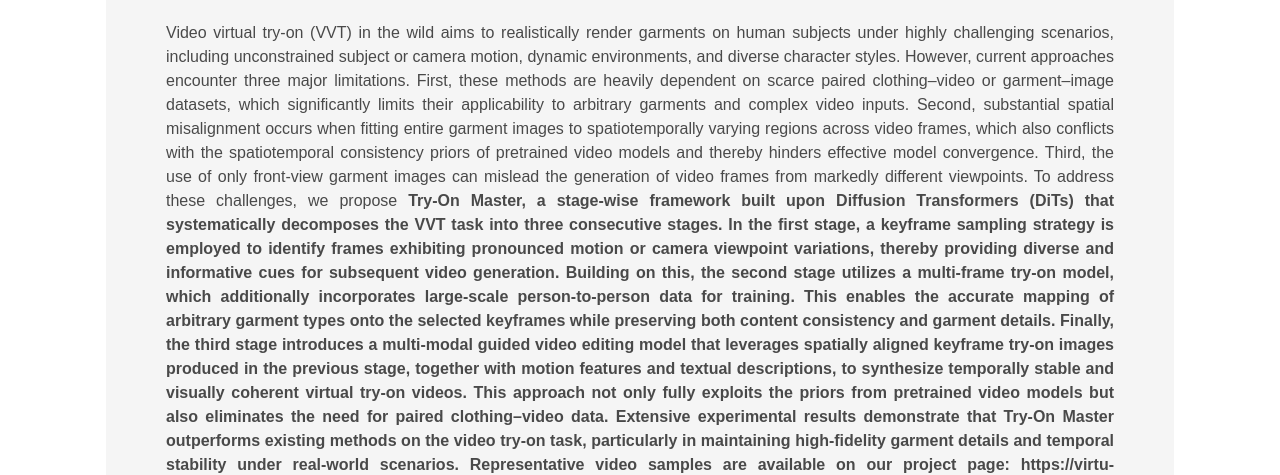
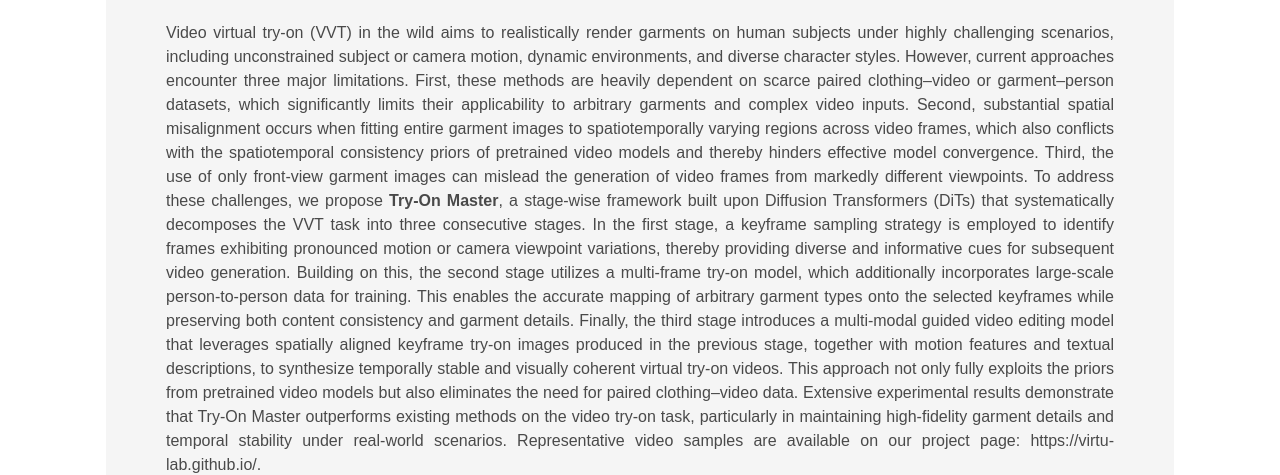
Before and after one commit to Virtu-Lab/Virtu-Lab.github.io, a plain HTML site: page index.html in a window 1280 px wide. Shown: the part 478-953 px from the top of the page. Drawn offline with nearby package versions, Linux system fonts and the light colour scheme; a web font is replaced by a local one.

Commit message:
md abstract

```diff
--- a/index.html
+++ b/index.html
@@ -75,14 +75,15 @@
         <div class="content has-text-justified page-abstract-text">
             <p>
 Video virtual try-on (VVT) in the wild aims to realistically render garments on human subjects under highly challenging scenarios, including unconstrained subject or camera motion, dynamic environments, and diverse character styles. However, current approaches encounter three major limitations.
-First, these methods are heavily dependent on scarce paired clothing–video or garment–image datasets, which significantly limits their applicability to arbitrary garments and complex video inputs.
+First, these methods are heavily dependent on scarce paired clothing–video or garment–person datasets, which significantly limits their applicability to arbitrary garments and complex video inputs.
 Second, substantial spatial misalignment occurs when fitting entire garment images to spatiotemporally varying regions across video frames, which also conflicts with the spatiotemporal consistency priors of pretrained video models and thereby hinders effective model convergence.
 Third, the use of only front-view garment images can mislead the generation of video frames from markedly different viewpoints.
-To address these challenges, we propose <b>Try-On Master<b>, a stage-wise framework built upon Diffusion Transformers (DiTs) that systematically decomposes the VVT task into three consecutive stages.
+To address these challenges, we propose <b>Try-On Master</b>, a stage-wise framework built upon Diffusion Transformers (DiTs) that systematically decomposes the VVT task into three consecutive stages.
 In the first stage, a keyframe sampling strategy is employed to identify frames exhibiting pronounced motion or camera viewpoint variations, thereby providing diverse and informative cues for subsequent video generation.
 Building on this, the second stage utilizes a multi-frame try-on model, which additionally incorporates large-scale person-to-person data for training. This enables the accurate mapping of arbitrary garment types onto the selected keyframes while preserving both content consistency and garment details.
 Finally, the third stage introduces a multi-modal guided video editing model that leverages spatially aligned keyframe try-on images produced in the previous stage, together with motion features and textual descriptions, to synthesize temporally stable and visually coherent virtual try-on videos. This approach not only fully exploits the priors from pretrained video models but also eliminates the need for paired clothing–video data.
-Extensive experimental results demonstrate that Try-On Master outperforms existing methods on the video try-on task, particularly in maintaining high-fidelity garment details and temporal stability under real-world scenarios. Representative video samples are available on our project page: https://virtu-lab.github.io/.            </p>
+Extensive experimental results demonstrate that Try-On Master outperforms existing methods on the video try-on task, particularly in maintaining high-fidelity garment details and temporal stability under real-world scenarios. Representative video samples are available on our project page: https://virtu-lab.github.io/.
+            </p>
         </div>
     </div>
   </div>
```
